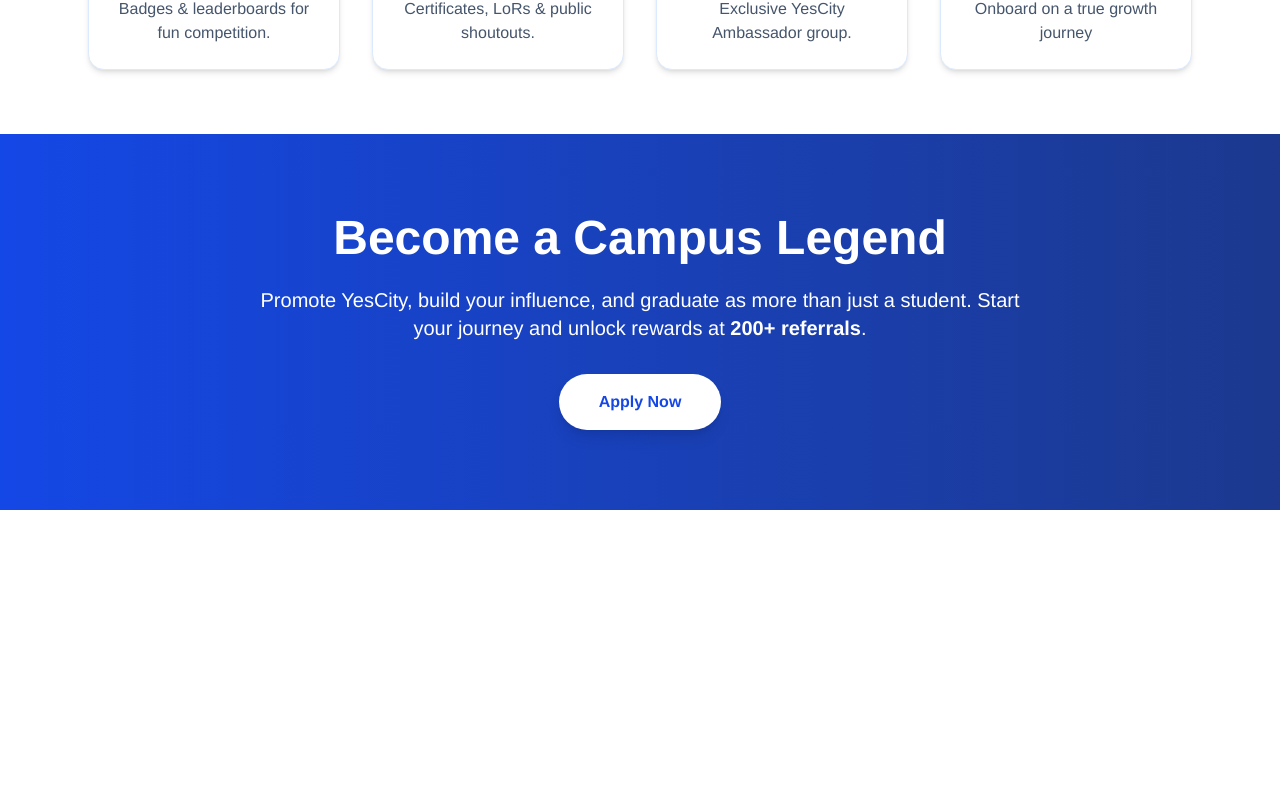
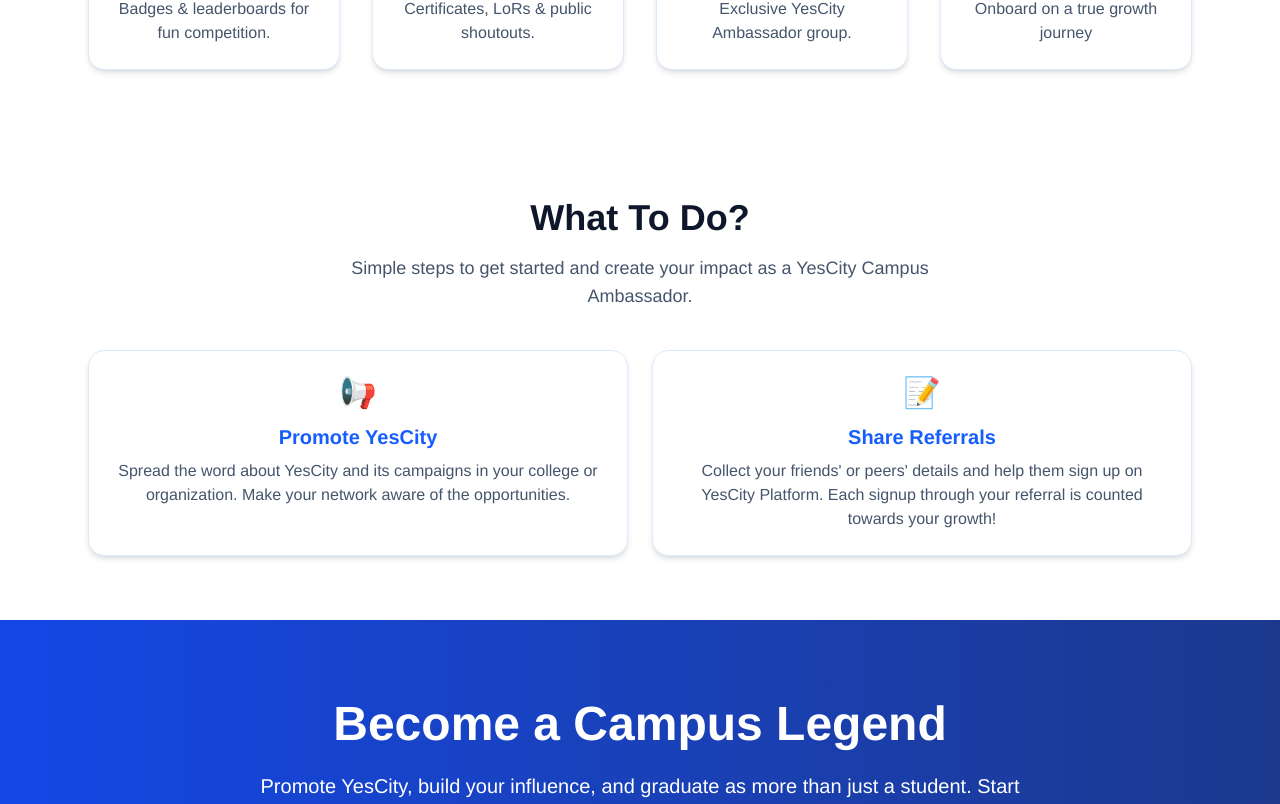
Before and after one commit to AadityaPandey30/Contribution, a Next.js app: page /ambassador in a window 1280 px wide. Shown: the part 1860-2664 px from the top of the page. Before the commit the page ends 2370 px from the top, so only its background shows below. Built offline with nearby package versions, Linux system fonts and the light colour scheme.

Commit message:
Added What to do

```diff
--- a/src/app/ambassador/page.js
+++ b/src/app/ambassador/page.js
@@ -2,7 +2,7 @@
 import { useState } from "react";
 
 export default function CampusAmbassadorPage() {
-    const [showPopup, setShowPopup] = useState(false);
+  const [showPopup, setShowPopup] = useState(false);
   const [form, setForm] = useState({ name: "", email: "", joined: false });
   const [loading, setLoading] = useState(false);
   const [message, setMessage] = useState("");
@@ -42,13 +42,16 @@
             Program
           </h1>
           <p className="mt-6 text-lg md:text-xl max-w-3xl mx-auto">
-            Be the face of <span className="text-blue-500">YesCity</span> in your
-            college. Gain real-world experience, unlock exclusive recognition,
-            and earn your place as a{" "}
+            Be the face of <span className="text-blue-500">YesCity</span> in
+            your college. Gain real-world experience, unlock exclusive
+            recognition, and earn your place as a{" "}
             <span className="font-bold text-blue-500">Campus Legend</span>.
           </p>
           <div className="mt-8">
-            <button onClick={() => setShowPopup(true)} className="px-8 py-4 bg-blue-600 text-white font-bold rounded-full shadow-lg hover:bg-blue-700 transition">
+            <button
+              onClick={() => setShowPopup(true)}
+              className="px-8 py-4 bg-blue-600 text-white font-bold rounded-full shadow-lg hover:bg-blue-700 transition"
+            >
               Apply Now
             </button>
           </div>
@@ -119,7 +122,7 @@
                     Kickstart your journey by bringing friends on board.
                   </p>
                   <p className="mt-3 text-sm text-blue-600 font-semibold text-center">
-                     (Start immediately)
+                    (Start immediately)
                   </p>
                   <ul className="mt-4 space-y-2 text-left text-slate-600  list-disc px-2">
                     <li>Unlimited referrals allowed</li>
@@ -143,7 +146,7 @@
                     200 successful referrals.
                   </p>
                   <p className="mt-3 text-sm text-purple-700 font-semibold text-center">
-                    (Unlock at 200 referrals)
+                    (Unlock at 200 referrals after 2 months)
                   </p>
                   <ul className="mt-4 space-y-2 text-left text-slate-600  list-disc px-2">
                     <li>Official Campus Ambassador Certificate</li>
@@ -225,6 +228,42 @@
         </div>
       </section>
 
+      {/* What To Do Section */}
+      <section className="max-w-6xl mx-auto px-6 py-16 text-center">
+        <h2 className="text-3xl md:text-4xl font-bold text-slate-900">
+          What To Do?
+        </h2>
+        <p className="mt-4 text-slate-600 text-lg max-w-2xl mx-auto">
+          Simple steps to get started and create your impact as a YesCity Campus
+          Ambassador.
+        </p>
+        <div className="mt-10 grid gap-6 sm:grid-cols-1 md:grid-cols-2">
+          {[
+            {
+              icon: "📢",
+              title: "Promote YesCity",
+              desc: "Spread the word about YesCity and its campaigns in your college or organization. Make your network aware of the opportunities.",
+            },
+            {
+              icon: "📝",
+              title: "Share Referrals",
+              desc: "Collect your friends' or peers' details and help them sign up on YesCity Platform. Each signup through your referral is counted towards your growth!",
+            },
+          ].map((item, idx) => (
+            <div
+              key={idx}
+              className="rounded-2xl border border-blue-100 bg-white shadow-md p-6 hover:shadow-lg hover:-translate-y-1 transition"
+            >
+              <div className="text-3xl">{item.icon}</div>
+              <h3 className="mt-3 font-bold text-xl text-blue-600">
+                {item.title}
+              </h3>
+              <p className="mt-2 text-slate-600">{item.desc}</p>
+            </div>
+          ))}
+        </div>
+      </section>
+
       {/* Final CTA */}
       <section className="bg-gradient-to-r from-blue-700 to-blue-900 text-white py-20 text-center">
         <h2 className="text-4xl md:text-5xl font-extrabold">
@@ -236,17 +275,22 @@
           <span className="font-bold">200+ referrals</span>.
         </p>
         <div className="mt-8">
-          <button onClick={() => setShowPopup(true)} className="px-10 py-4 bg-white text-blue-700 font-bold rounded-full shadow-lg hover:bg-slate-100 transition">
+          <button
+            onClick={() => setShowPopup(true)}
+            className="px-10 py-4 bg-white text-blue-700 font-bold rounded-full shadow-lg hover:bg-slate-100 transition"
+          >
             Apply Now
           </button>
         </div>
       </section>
 
-       {/* Popup Modal */}
+      {/* Popup Modal */}
       {showPopup && (
         <div className="fixed inset-0 bg-black/50 flex justify-center items-center z-50">
           <div className="bg-white rounded-2xl p-6 w-[90%] max-w-md shadow-xl relative">
-            <h3 className="text-xl font-bold text-slate-800 mb-4">Become a YesCity Campus Ambassador</h3>
+            <h3 className="text-xl font-bold text-slate-800 mb-4">
+              Become a YesCity Campus Ambassador
+            </h3>
             <input
               type="text"
               name="name"
@@ -293,7 +337,9 @@
                 disabled={!form.joined || loading}
                 onClick={handleSubmit}
                 className={`px-6 py-2 rounded-lg font-semibold text-white ${
-                  form.joined ? "bg-blue-600 hover:bg-blue-700" : "bg-gray-400 cursor-not-allowed"
+                  form.joined
+                    ? "bg-blue-600 hover:bg-blue-700"
+                    : "bg-gray-400 cursor-not-allowed"
                 }`}
               >
                 {loading ? "Sending..." : "Send"}
--- a/src/app/api/contri/route.js
+++ b/src/app/api/contri/route.js
@@ -134,27 +134,53 @@
       );
     }
 
-    // If status is accepted or approved and points are provided, update user points
+    // Update user points with monthly cap logic
     if ((status === 'accepted' || status === 'approved') && points > 0) {
       const user = await User.findById(updatedContribution.userId);
 
       if (user) {
-        await User.findByIdAndUpdate(
-          updatedContribution.userId,
-          {
-            $inc: {
-              contributionPoints: points,
-              monthlyPoints: points
-            }
-          }
-        );
+        const now = new Date();
+        const currentMonth = now.getMonth();
+        const currentYear = now.getFullYear();
+        const storedMonth = user.pointsMonth?.getMonth();
+        const storedYear = user.pointsMonth?.getFullYear();
+
+        // Reset monthly points if it's a new month
+        if (storedMonth !== currentMonth || storedYear !== currentYear) {
+          user.monthlyPoints = 0;
+          user.pointsMonth = now;
+        }
+
+        let addedPoints = 0;
+        if (user.monthlyPoints < 90) {
+          const available = 90 - user.monthlyPoints;
+          addedPoints = Math.min(points, available);
+
+          user.monthlyPoints += addedPoints;
+          user.contributionPoints += addedPoints;
+
+          await user.save();
+        }
+
+        return NextResponse.json({
+          success: true,
+          data: updatedContribution,
+          message:
+            addedPoints > 0
+              ? "Contribution status updated and points awarded"
+              : "Contribution status updated, but monthly points limit reached",
+          contributionPoints: user.contributionPoints,
+          monthlyPoints: user.monthlyPoints,
+          addedPoints,
+        });
       }
     }
 
+    // Case when no points need to be updated
     return NextResponse.json({
       success: true,
       data: updatedContribution,
-      message: "Contribution status updated successfully"
+      message: "Contribution status updated successfully",
     });
   } catch (error) {
     console.error("Error updating contribution:", error);
@@ -163,7 +189,8 @@
       { status: 500 }
     );
   }
-}
+};
+
 
 // PUT Route - Update user contribution points directly
 export async function PUT(request) {
--- a/src/app/rewards/page.js
+++ b/src/app/rewards/page.js
@@ -126,7 +126,7 @@
             aria-label="Primary"
           >
             <div className="flex items-center gap-3 ">
-              <a href='www.yescity.in'><img
+              <a href='www.yescity.in/'><img
                 src="./YCNewLogo.png"
                 alt="YesCity"
                 className="h-10 w-fit m-auto hidden md:block"
@@ -205,9 +205,9 @@
               <button className="px-4 md:px-6 py-1.5 md:py-3 rounded-full bg-blue-600 text-white text-lg font-semibold shadow-md hover:bg-blue-700 transition">
                 Join Now
               </button>
-              <button className="px-4 md:px-6 py-1.5 md:py-3 rounded-full border border-blue-600 text-blue-600 text-lg font-semibold hover:bg-indigo-50 transition">
+              {/* <button className="px-4 md:px-6 py-1.5 md:py-3 rounded-full border border-blue-600 text-blue-600 text-lg font-semibold hover:bg-indigo-50 transition">
                 Learn More
-              </button>
+              </button> */}
             </div>
           </div>
 
```
